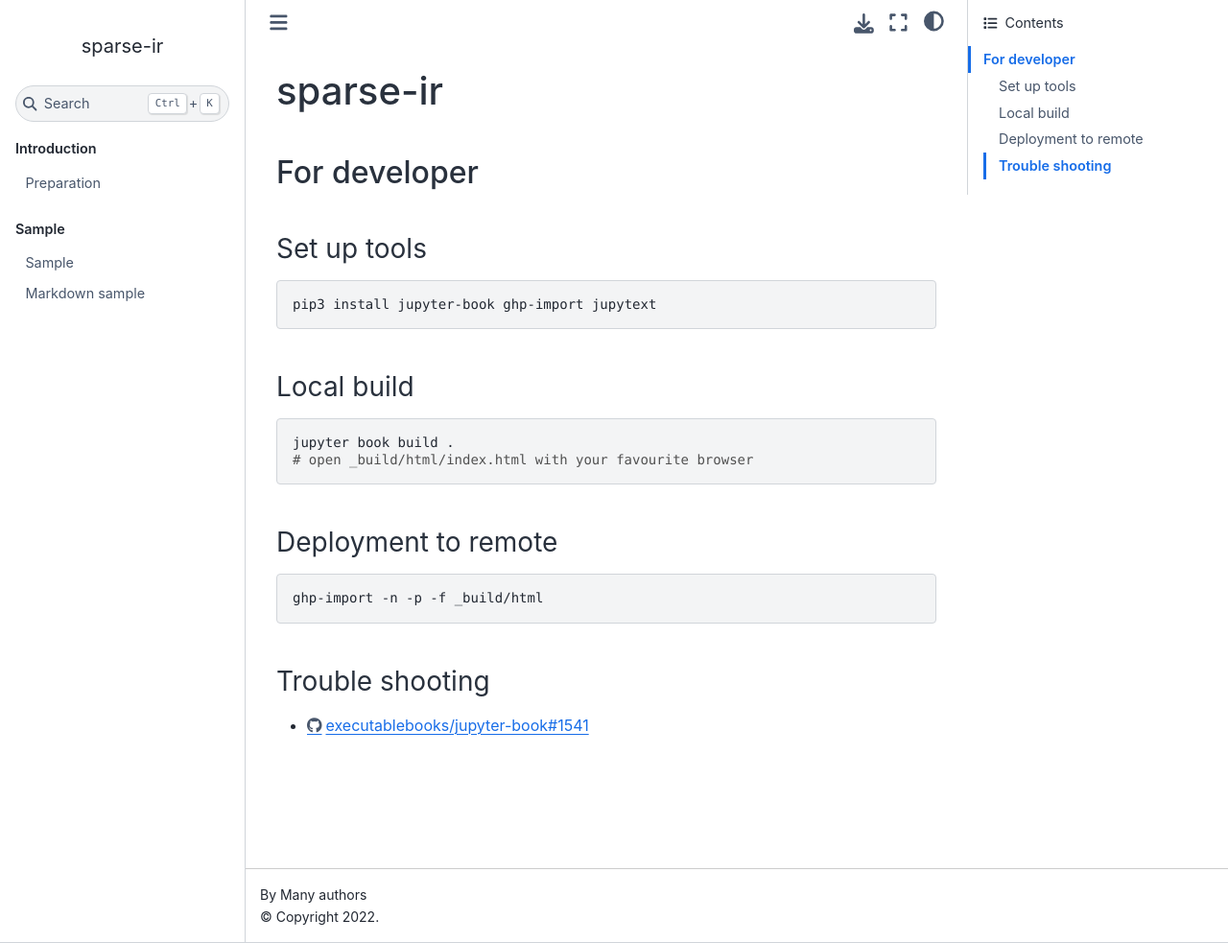
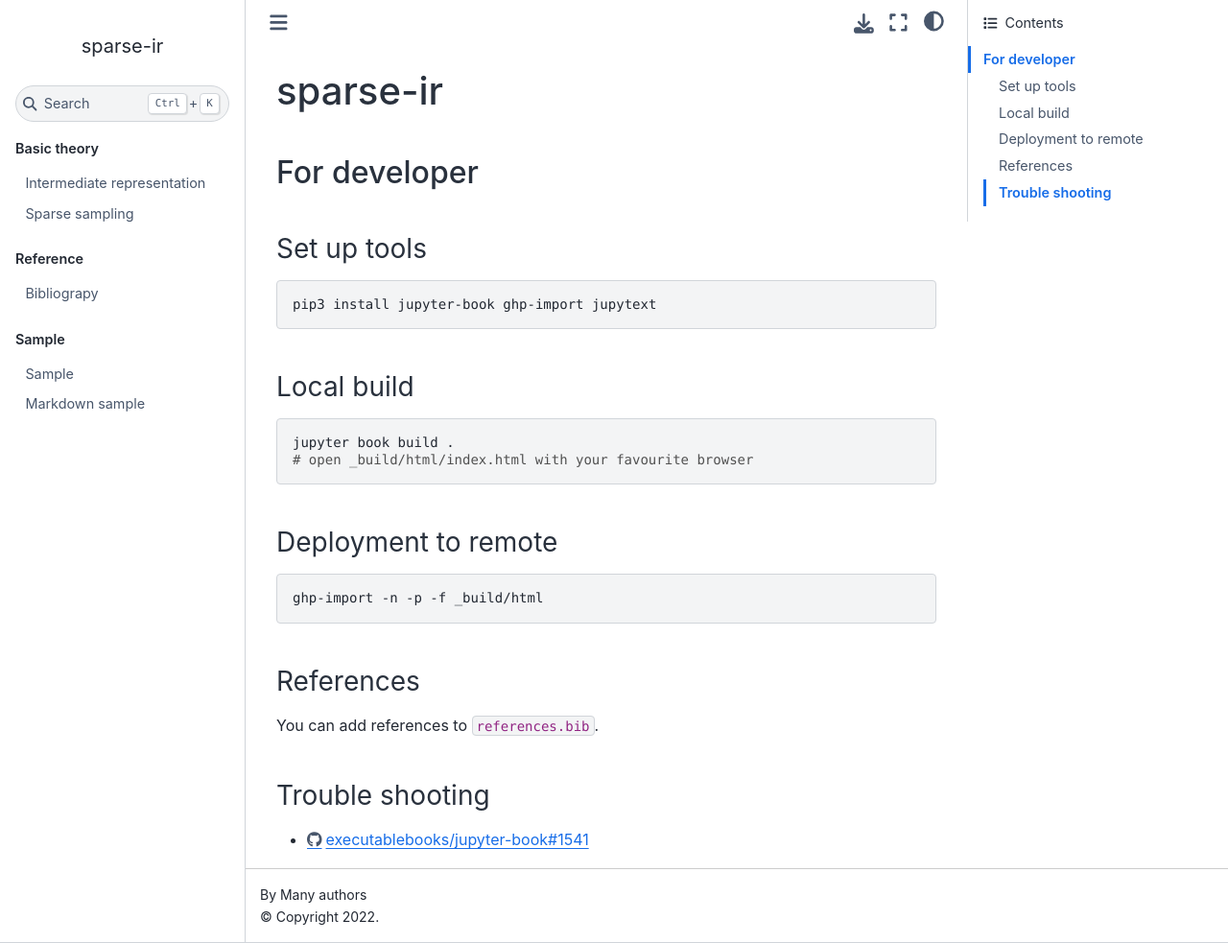
Before and after one commit to SpM-lab/sparse-ir-tutorial, a Jupyter Book: the page built from README.md, in a window 1280 px wide and 983 px high. Shown: the whole window at 96% size. Built offline with Jupyter Book 1.0.4 settings and Sphinx 7.4.7 and the Sphinx Book theme 1.1.4, drawn with Linux system fonts in a browser that asks for light colours.

Commit message:
Trying to add theory section

````diff
--- a/README.md
+++ b/README.md
@@ -21,6 +21,9 @@
 ghp-import -n -p -f _build/html
 ```
 
+### References
+You can add references to `references.bib`.
+
 ### Trouble shooting
 
 * https://github.com/executablebooks/jupyter-book/issues/1541
--- a/_config.yml
+++ b/_config.yml
@@ -41,6 +41,13 @@
   config:
     bibtex_reference_style: author_year
     language: en
+    mathjax3_config:
+      TeX:
+        Macros:
+          "wmax": "{\\omega_\\mathrm{max}}"
+    latex_elements:
+        preamble: |
+          \newcommand{\wmax}{\ensuremath{{\omega_\mathrm{max}}}}
 
 parse:
   myst_substitutions:
--- a/_toc.yml
+++ b/_toc.yml
@@ -1,14 +1,17 @@
 format: jb-book
 root: docs/index
 parts:
-- caption: Introduction
+- caption: Basic theory
   chapters:
-  - file: docs/preparation
-#- caption: Classical Monte Carlo simulation
+  - file: docs/IR
+  - file: docs/sparse_sampling
+#- caption: Installation
 #  chapters:
-#  - file: docs/mc
-#  - file: docs/1dIsing
-#  - file: docs/2dIsing
+#  - file: docs/installation_py
+#  - file: docs/installation_jl
+- caption: Reference
+  chapters:
+  - file: docs/reference
 - caption: Sample
   chapters:
   - file: docs/sample
--- /dev/null
+++ b/docs/reference.md
@@ -0,0 +1,3 @@
+# Bibliograpy
+```{bibliography}
+```
````
Also changed, not shown: docs/IR.ipynb (added), docs/sample.ipynb, docs/sparse_sampling.ipynb (added).
